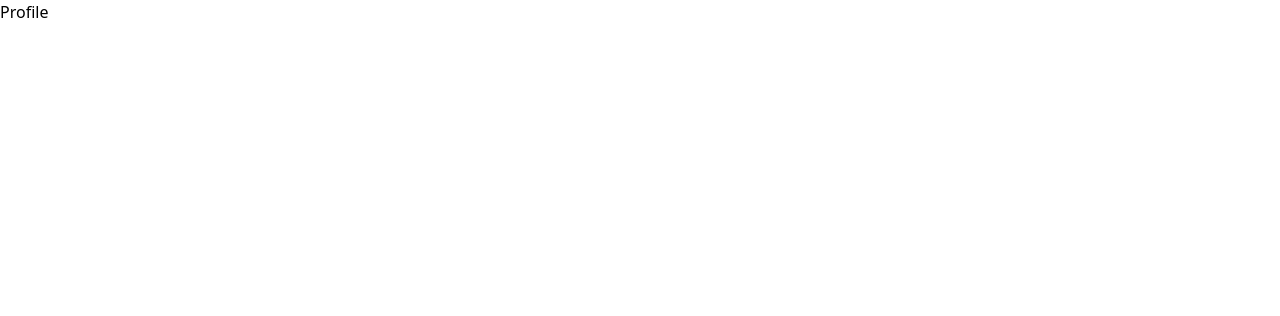
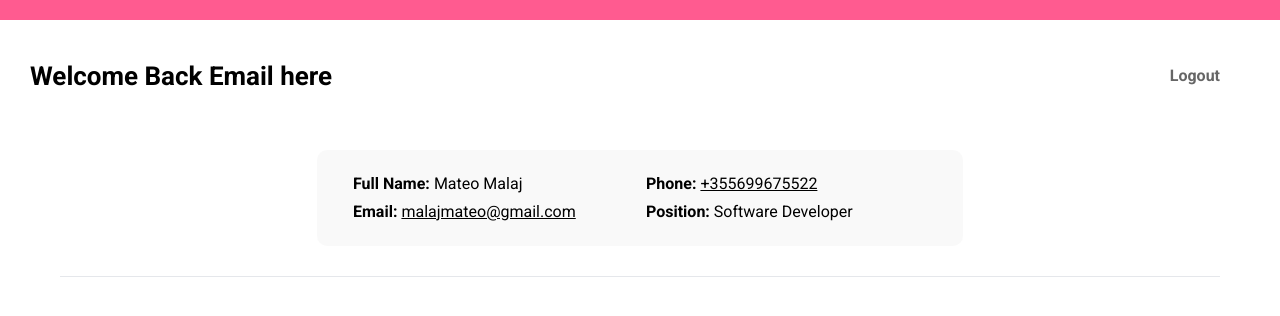
Before and after one commit to 911mateo911/rozafa-challenge, a React (Vite) app: page / in a window 1280 px wide. Shown: the top 316 px of the page. Built offline with nearby package versions, Linux system fonts and the light colour scheme.

Commit message:
feat(profile-section): add profile section and navbar

```diff
--- /dev/null
+++ b/src/components/Accordion.tsx
@@ -0,0 +1,70 @@
+import classNames from 'classnames';
+import { CSSProperties, ReactNode, useRef, useState } from 'react';
+
+interface AccordionProps {
+  title: string;
+  children: ReactNode;
+}
+
+type AccordionWrapperStyles = Pick<CSSProperties, 'height'>;
+
+interface AccordionStyles {
+  wrapperStyles: AccordionWrapperStyles;
+  childClasses: string;
+}
+
+const initialAccordionStyles: AccordionStyles = {
+  wrapperStyles: {
+    height: 0
+  },
+  childClasses: 'invisible z-[-1]'
+};
+
+export const Accordion = ({ title, children }: AccordionProps) => {
+  const childWrapperRef = useRef<HTMLDivElement>(null);
+  const [accordionStyles, setAccordionStyles] = useState<AccordionStyles>(initialAccordionStyles);
+
+  const onToggleAccordion = () => {
+    if (!childWrapperRef.current) {
+      return;
+    }
+    const isAccordionOpen = accordionStyles.wrapperStyles.height;
+    requestAnimationFrame(() => {
+      if (isAccordionOpen) {
+        setAccordionStyles(initialAccordionStyles);
+      } else {
+        setAccordionStyles({
+          wrapperStyles: {
+            height: childWrapperRef.current?.offsetHeight
+          },
+          childClasses: 'visible z-auto'
+        });
+      }
+    });
+  };
+
+  return (
+    <div>
+      <div
+        className='p-3 rounded-md cursor-pointer bg-grey-10 font-semibold tracking-wide flex justify-between items-center'
+        onClick={onToggleAccordion}
+      >
+        {title}
+      </div>
+      <div
+        style={accordionStyles.wrapperStyles}
+        className='transition-all relative w-full overflow-y-hidden duration-300'
+      >
+        <div
+          ref={childWrapperRef}
+          className={classNames(
+            accordionStyles.childClasses,
+            'absolute w-full overflow-hidden bottom-0 left-0'
+          )}
+        >
+          {children}
+        </div>
+      </div>
+    </div>
+  )
+}
--- a/src/components/TextInput.tsx
+++ b/src/components/TextInput.tsx
@@ -8,8 +8,8 @@ export const TextInput = ({
   return (
     <input
       className={classNames(
-        'font-roboto text-input-text leading-6 text-xl font-bold rounded-lg-xl w-full px-6 py-3.5 bg-input-bg',
-        'placeholder:text-input-text placeholder:font-normal',
+        'font-roboto text-base-text leading-6 text-xl font-bold rounded-lg-xl w-full px-6 py-3.5 bg-input-bg',
+        'placeholder:text-base-text placeholder:font-normal',
         'focus:shadow-input-focused focus:outline-none',
         className
       )}
--- a/src/main.tsx
+++ b/src/main.tsx
@@ -8,7 +8,7 @@ import {
   createRoutesFromElements
 } from 'react-router-dom';
 import { Login } from './pages/Login';
-import { Profile } from './pages/Profile';
+import { Profile } from './pages/Profile/Profile';
 
 const router = createBrowserRouter(
   createRoutesFromElements(
--- a/src/pages/Login.tsx
+++ b/src/pages/Login.tsx
@@ -47,14 +47,14 @@ export const Login = () => {
   };
 
   return (
-    <div className="bg-gradient-bg flex items-center justify-center h-screen" >
-      <div className="h-fit rounded-lg-xl grid gap-[30px] lg:bg-white lg:shadow-card lg:px-20 lg:py-[83px] lg:max-w-lg" >
-        <h1 className="font-roboto font-bold text-3xl leading-normal text-white text-center lg:text-black" >
+    <div className="bg-gradient-bg flex items-center justify-center min-h-screen" >
+      <div className="h-fit rounded-lg-xl grid gap-[30px] md:bg-white md:shadow-card md:px-20 md:py-[83px] md:max-w-lg" >
+        <h1 className="font-roboto font-bold text-3xl leading-normal text-white text-center md:text-black" >
           Login to Your Account
         </h1>
         {loginFormState.errorMsg && (
           <span>
-            <p className="font-roboto text-white text-xl font-medium leading-6 lg:text-red-500" >
+            <p className="font-roboto text-white text-xl font-medium leading-6 md:text-red-500" >
               Oops, there was an issue signing in:
               <br />
               <b>{loginFormState.errorMsg}</b>
@@ -69,7 +69,7 @@ export const Login = () => {
             onBlur={onInputBlur}
             value={loginFormState.email}
           />
-          <button className="font-roboto text-xl leading-6 font-medium mt-4 rounded-lg-xl bg-app-main py-3.5 text-center w-full text-white lg:mb-2" >
+          <button className="font-roboto text-xl leading-6 font-medium mt-4 rounded-lg-xl bg-app-main py-3.5 text-center w-full text-white md:mb-2" >
             Sign in
           </button>
         </div>
--- a/src/pages/Profile.tsx
+++ /dev/null
@@ -1,5 +0,0 @@
-export const Profile = () => {
-  return (
-    <div>Profile</div>
-  )
-}
--- /dev/null
+++ b/src/pages/Profile/Profile.tsx
@@ -0,0 +1,47 @@
+import { SectionDetail } from "./SectionDetail"
+
+// TODO: remove 30px with tailwind config value
+export const Profile = () => {
+  return (
+    <div className="min-h-screen border-t-[20px] border-t-app-main" >
+      <nav className="[&>*]:font-roboto mt-[42px] px-[30px] flex items-center justify-between flex-col md:flex-row" >
+        <h1 className="text-black text-center text-[26px] font-bold leading-7 mb-4 md:mb-0" >
+          Welcome Back Email here
+        </h1>
+        <button className="text-base-text text-base font-bold leading-5 md:mr-[30px]" >
+          Logout
+        </button>
+      </nav>
+
+      <main className="px-[30px] mt-[60px]" >
+        <section className="max-w-[646px] mx-auto grid grid-cols-1 gap-[30px] rounded-lg-xl md:bg-[#BEBEC01A] md:py-[26px] md:px-9 md:grid-cols-2 md:gap-3" >
+          <div className="grid gap-[30px] md:gap-3" >
+            <SectionDetail
+              label="Full Name:"
+              value="Mateo Malaj"
+            />
+            <SectionDetail
+              label="Email:"
+              value='malajmateo@gmail.com'
+              asLink
+              to="mailto:malajmateo@gmail.com"
+            />
+          </div>
+          <div className="grid gap-[30px] md:gap-3" >
+            <SectionDetail
+              label="Phone:"
+              value='+355699675522'
+              asLink
+              to="tel:+355699675522"
+            />
+            <SectionDetail
+              label="Position:"
+              value="Software Developer"
+            />
+          </div>
+        </section>
+        <hr className="bg-[#e5e5e5] m-[30px]" />
+      </main>
+    </div>
+  )
+}
--- /dev/null
+++ b/src/pages/Profile/SectionDetail.tsx
@@ -0,0 +1,33 @@
+import { ReactNode } from "react";
+import { Link } from "react-router-dom";
+
+interface SectionDetailProps {
+  label: string;
+  // or string
+  value: ReactNode;
+  asLink?: boolean;
+}
+
+// Conditional Type
+type LinkOrDefaultType =
+  | {
+    asLink?: true;
+    to: string;
+  }
+  | {
+    asLink?: never;
+    to?: never;
+  };
+
+export const SectionDetail = ({ label, value, asLink, to }: SectionDetailProps & LinkOrDefaultType) => {
+  return (
+    <p className="font-roboto text-base leading-5 font-normal text-black flex flex-col gap-1 md:flex-row md:leading-4" >
+      <b>{label}</b>
+      {asLink ? (
+        <Link to={to} className="underline" >
+          {value}
+        </Link>
+      ) : value}
+    </p>
+  )
+}
--- a/tailwind.config.js
+++ b/tailwind.config.js
@@ -10,13 +10,13 @@ export default {
         'gradient-bg': 'linear-gradient(116.82deg, #FF71A2 0%, #FFC682 100%),linear-gradient(0deg, #FFFFFF, #FFFFFF)'
       },
       fontFamily: {
-        'roboto': ['Roboto']
+        'roboto': ['Roboto', 'sans-serif']
       },
       borderRadius: {
         'lg-xl': '10px'
       },
       colors: {
-        'input-text': 'rgba(0, 0, 0, 0.60)',
+        'base-text': 'rgba(0, 0, 0, 0.60)',
         'input-bg': '#F8F5F5',
         'app-main': '#FF5B90'
       },
```
